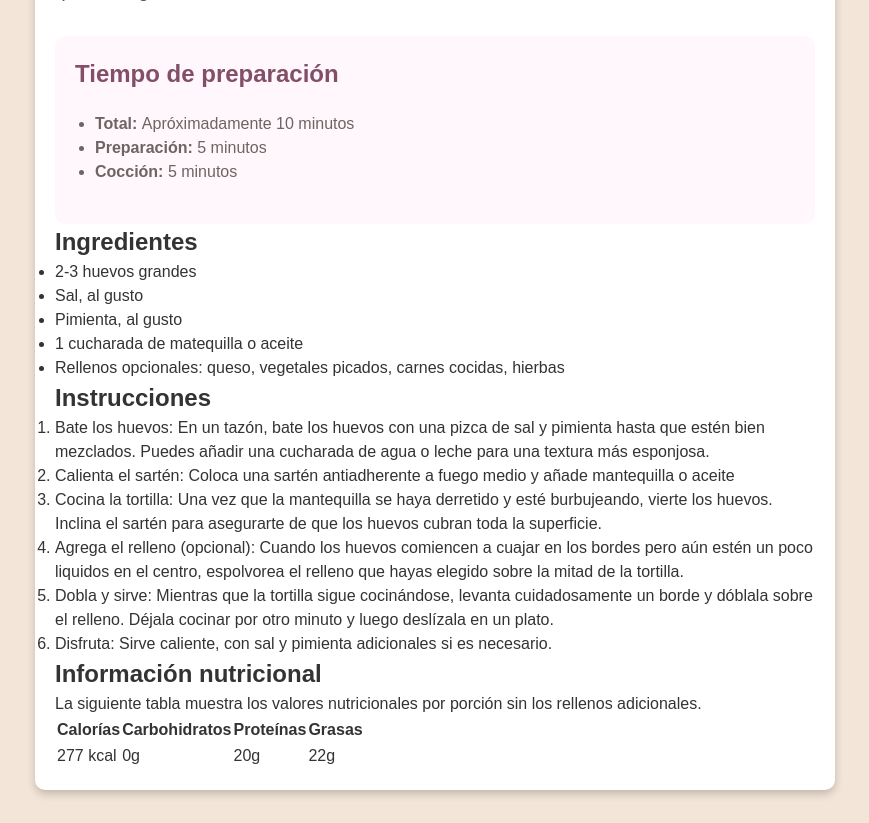
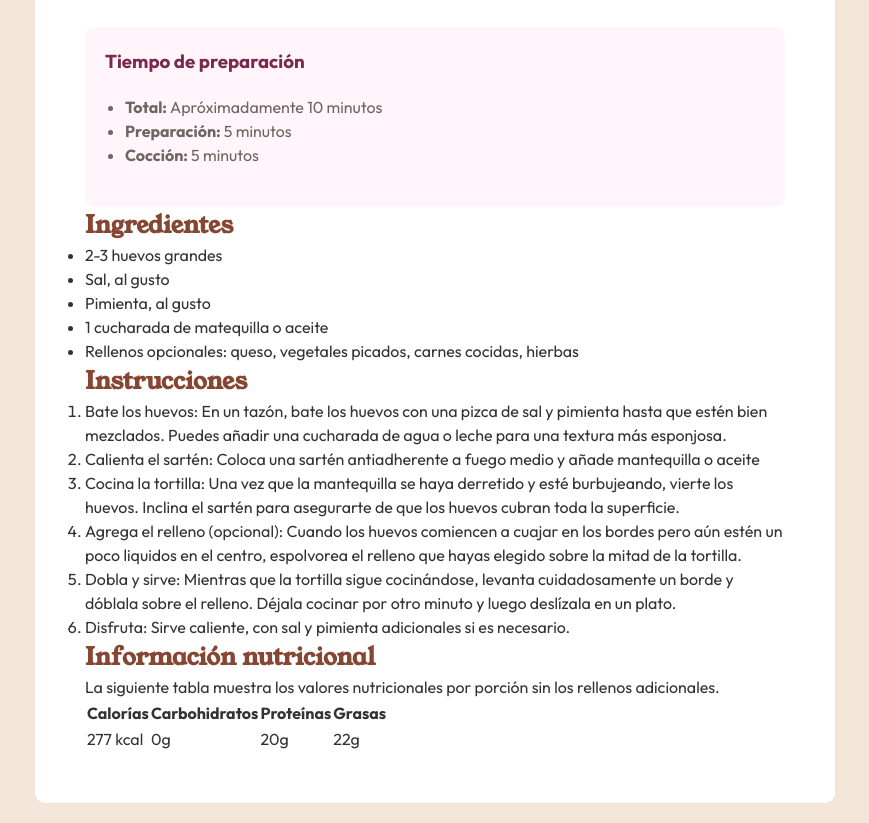
Before and after one commit to JuniorGodoyOrtega/Receta-de-tortilla-simple, a plain HTML site: page index.html in a window 1280 px wide. Shown: the part 511-1334 px from the top of the page, without its empty margins (205-1074 px from the left). Drawn offline with Linux system fonts and the light colour scheme.

Commit message:
agrega fuentes y colores en las titulaciones principales

```diff
--- a/index.html
+++ b/index.html
@@ -19,7 +19,7 @@
         </p>
       </header>
       <section class="tiempo-preparacion">
-        <h2 class="title__tiempo-preparacion">Tiempo de preparación</h2>
+        <h3 class="title__tiempo-preparacion">Tiempo de preparación</h3>
         <ul class="tiempo-preparacion__list">
           <li class="tiempo-preparacion__item"><strong>Total: </strong>Apróximadamente 10 minutos</li>
           <li class="tiempo-preparacion__item"><strong>Preparación: </strong>5 minutos</li>
--- a/styles/estilos.css
+++ b/styles/estilos.css
@@ -1,4 +1,10 @@
 /* #fff7fc, #8a576d, #946655 */
+@import url('https://fonts.googleapis.com/css2?family=Prata&family=Young+Serif&display=swap');
+@import url('https://fonts.googleapis.com/css2?family=Outfit:wght@100..900&family=Prata&family=Young+Serif&display=swap');
+
+:root {
+    --color-brown: hsl(14, 45%, 36%);
+}
 
 * {
     margin: 0;
@@ -7,20 +13,24 @@
 }
 
 body {
-    font-family: Arial, Helvetica, sans-serif;
+    font-family: 'Outfit', sans-serif;
     background-color: #f3e5d8;
     color: #333;
     padding: 20px;
     line-height: 1.5;
+    max-width: 1440px;
+}
+
+h1, h2 {
+    font-family: 'Young Serif', serif;
 }
 
 .container {
     max-width: 800px;
     margin: 0 auto;
     background-color: #ffffff;
-    padding: 20px;
+    padding: 50px;
     border-radius: 10px;
-    box-shadow: 0 4px 8px rgba(0, 0, 0, 0.2);
 }
 
 .header {
@@ -42,21 +52,33 @@ body {
 }
 
 .paragraph {
-    font-size: 1.2rem;
+    font-size: 16px;
     color: #555;
 }
 
 .tiempo-preparacion {
-    background-color: #fff7fc;
+    background-color: hsl(330, 100%, 98%);
     padding: 20px;
     border-radius: 10px;
 }
 
 .title__tiempo-preparacion {
-    color: #824e68;
+    color: hsl(332, 51%, 32%);
 }
 
 .tiempo-preparacion__list {
     color: #6e6462;
     padding: 20px;
 }
+
+.title__ingredientes {
+    color: var(--color-brown);
+}
+
+.title__instrucciones {
+    color: var(--color-brown);
+}
+
+.title__nutricion {
+    color: var(--color-brown);
+}
```
